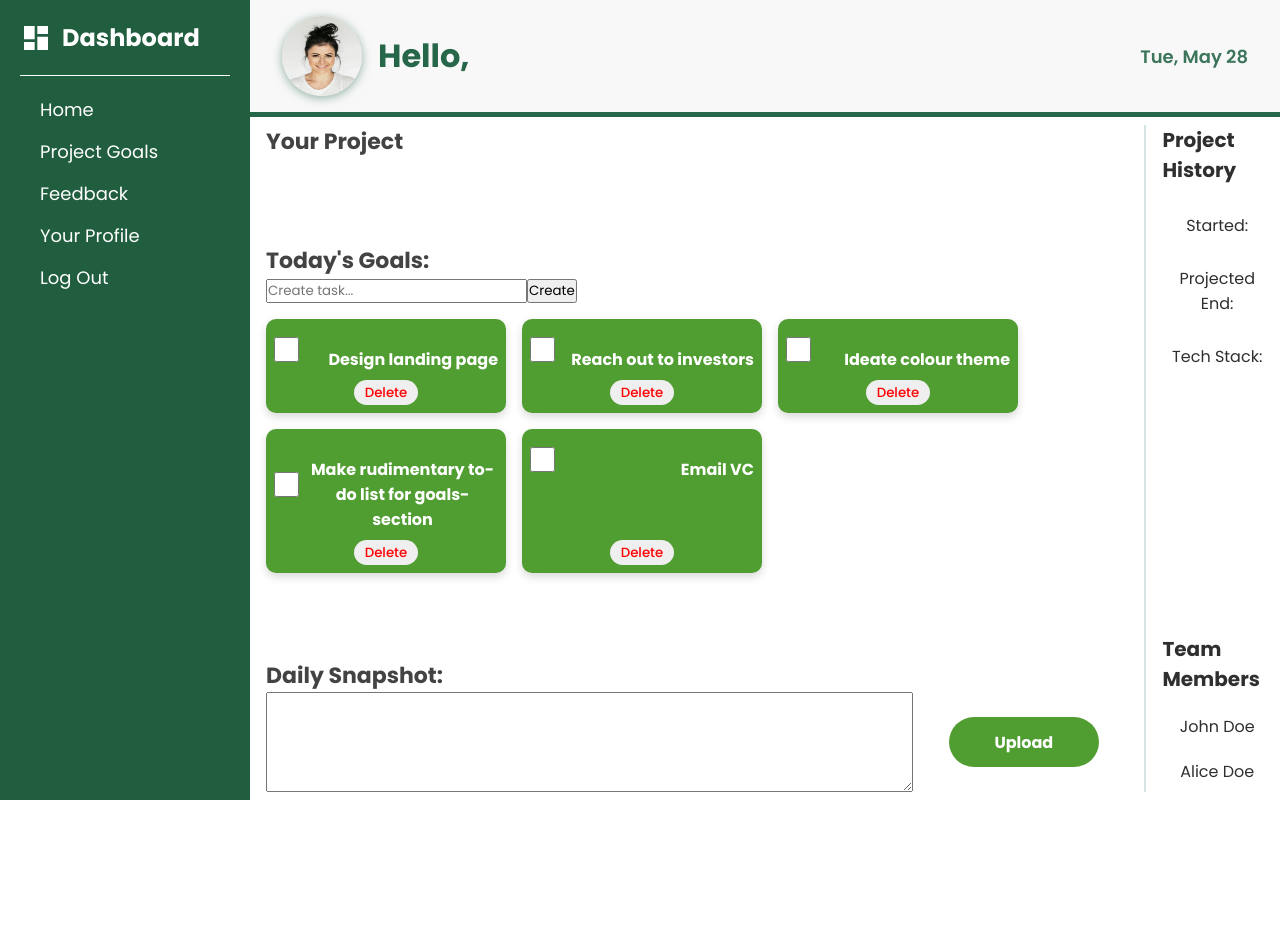
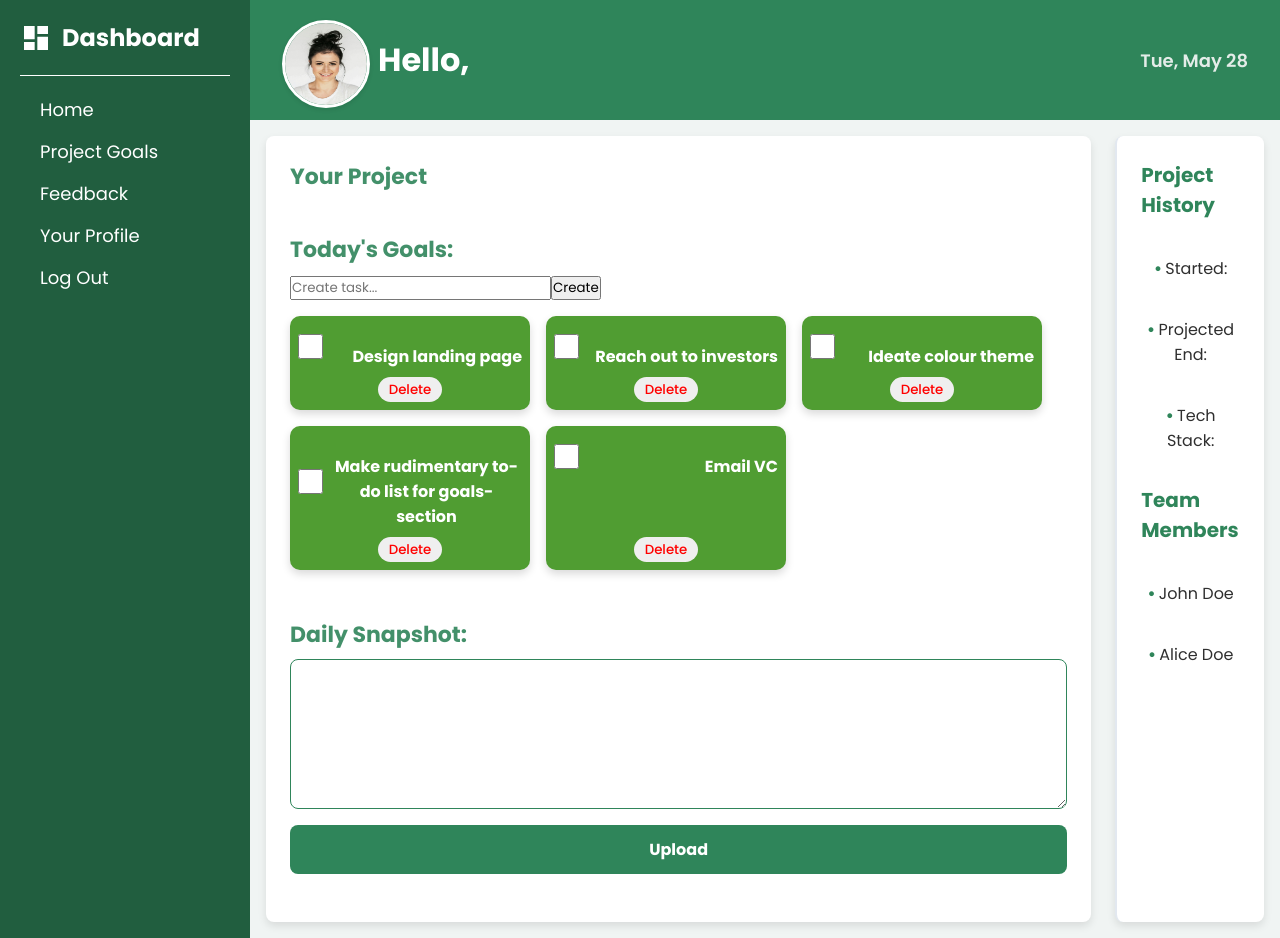
Before and after one commit to mohanamisra/ecl-intern-dashboard, a React (Vite) app: page /home in a window 1280 px wide. Before the commit the page ends 800 px from the top, so only its background shows below. Built offline with nearby package versions, Linux system fonts and the light colour scheme; no server answers.

Commit message:
Component styling bugs fixed

```diff
--- a/src/components/Header/Header.css
+++ b/src/components/Header/Header.css
@@ -3,10 +3,9 @@
     width: 100%;
     justify-content: space-between;
     align-items: center;
-    background-color: #f8f8f8;
-    color: #276749;
-    border-bottom: 5px solid #276749;
-    padding: 16px 32px;
+    background-color: #2f855a;
+    color: #f8f8f8;
+    padding: 20px 32px;
 }
 
 .left {
@@ -21,16 +20,16 @@
 }
 
 .image-container img {
-    height: 100%;
-    width: 100%;
+    height: 110%;
+    width: 110%;
     border-radius: 50%;
-    box-shadow: 0px 2px 10px rgba(39, 103, 73, 0.5);
+    border: 3px solid #ffffff;
 }
 
 .welcome {
     font-weight: 700;
     font-size: 32px;
-    color: #276749;
+    color: #ffffff;
 }
 
 .date {
--- a/src/components/Sidebar/Sidebar.css
+++ b/src/components/Sidebar/Sidebar.css
@@ -2,7 +2,7 @@
     background-color: #215e3f;
     max-width: 250px;
     width: 100%;
-    height: 100vh;
+    min-height: 100%;
     color: #ffffff;
     font-family: 'Arial', sans-serif;
     display: flex;
--- a/src/components/TwoColumnContent/TwoColumnContent.css
+++ b/src/components/TwoColumnContent/TwoColumnContent.css
@@ -1,86 +1,116 @@
+/* TwoColumnContent.css */
 .content-container {
-    min-width: 100%;
     display: flex;
     justify-content: space-between;
-
-    flex-grow: 1;
-
-    padding: 8px;
-    padding-left: 16px;
-
+    padding: 16px;
     color: #2f2f2f;
+    background-color: #f0f4f3;
+    min-height: 100vh;
+    gap: 24px;
 }
 
 .project-details {
-    background-color: white;
+    background-color: #ffffff;
+    border-radius: 8px;
+    box-shadow: 0 4px 8px rgba(0, 0, 0, 0.1);
+    padding: 24px;
+    flex: 5 1 auto;
     display: flex;
     flex-direction: column;
-    justify-content: space-between;
-    padding-right: 16px;
-
-    flex: 5 1 auto;
+    gap: 24px;
 }
 
 .section-heading {
     opacity: 90%;
     font-size: 22px;
     font-weight: 700;
+    color: #2f855a;
+    margin-bottom: 8px;
 }
 
 .project-name {
-    font-size: 40px;
+    font-size: 32px;
+    color: #2f855a;
+    margin-bottom: 16px;
 }
 
+.goals-section,
+.snapshot-section {
+    margin-bottom: 24px;
+}
+
+.daily-goals-container,
 .daily-snapshot-container {
     display: flex;
-    align-items: center;
-    gap: 36px;
+    flex-direction: column;
+    gap: 16px;
 }
 
-
 .textfield {
-    min-height: 100px;
-    min-width: 75%;
-    padding: 8px;
+    min-height: 150px;
+    padding: 16px;
+    border: 1px solid #2f855a;
+    border-radius: 8px;
+    font-size: 16px;
+    resize: vertical;
 }
 
 .upload.button {
-    border-radius: 25px;
+    background-color: #2f855a;
+    color: #ffffff;
+    border: none;
+    border-radius: 8px;
+    padding: 12px 24px;
     font-size: 16px;
     font-weight: 700;
-    min-width: 150px;
-    height: 50px;
+    cursor: pointer;
+    transition: background-color 0.3s, color 0.3s;
 }
 
-.button:hover {
-    color: #509d32;
-    background-color: #D6E5E3;
-    border: 2px solid #2D3319;
+.upload.button:hover {
+    background-color: #276749;
 }
 
-/*RIGHT SIDEBAR STYLING*/
+.upload.button:active {
+    background-color: #22543d;
+}
 
 .right-sidebar {
+    background-color: #ffffff;
+    border-radius: 8px;
+    box-shadow: 0 4px 8px rgba(0, 0, 0, 0.1);
+    padding: 24px;
+    flex: 1 1 auto;
     display: flex;
     flex-direction: column;
-    justify-content: space-between;
-
-    flex: 1 1 auto;
-
-    border-left: 2px solid #D6E5E3;
-    padding-left: 16px;
-
-    padding-bottom: 8px;
+    gap: 24px;
+    border-left: 2px solid #e2e8f0;
 }
 
-.project-history {
+.project-history,
+.team-members {
     display: flex;
     flex-direction: column;
     gap: 8px;
-
-    font-size: 16px;
 }
 
 .right-sidebar-heading {
     font-size: 20px;
+    font-weight: 700;
+    color: #2f855a;
+    margin-bottom: 8px;
 }
+
+.project-history p,
+.team-members p {
+    font-size: 16px;
+    color: #2f2f2f;
+    margin-bottom: 8px;
+}
+
+.project-history p::before,
+.team-members p::before {
+    content: "• ";
+    color: #2f855a;
+    font-weight: bold;
+}
```
